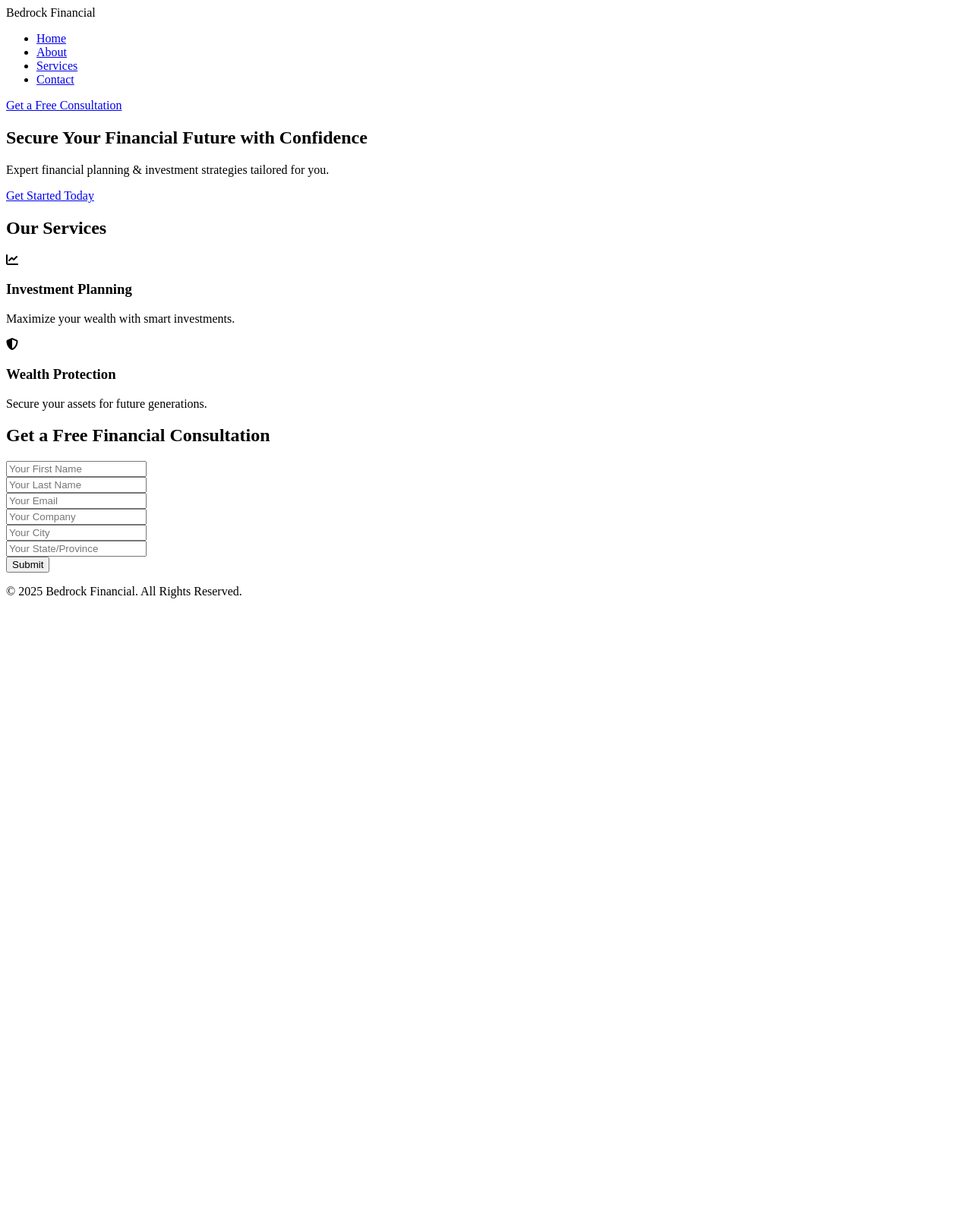
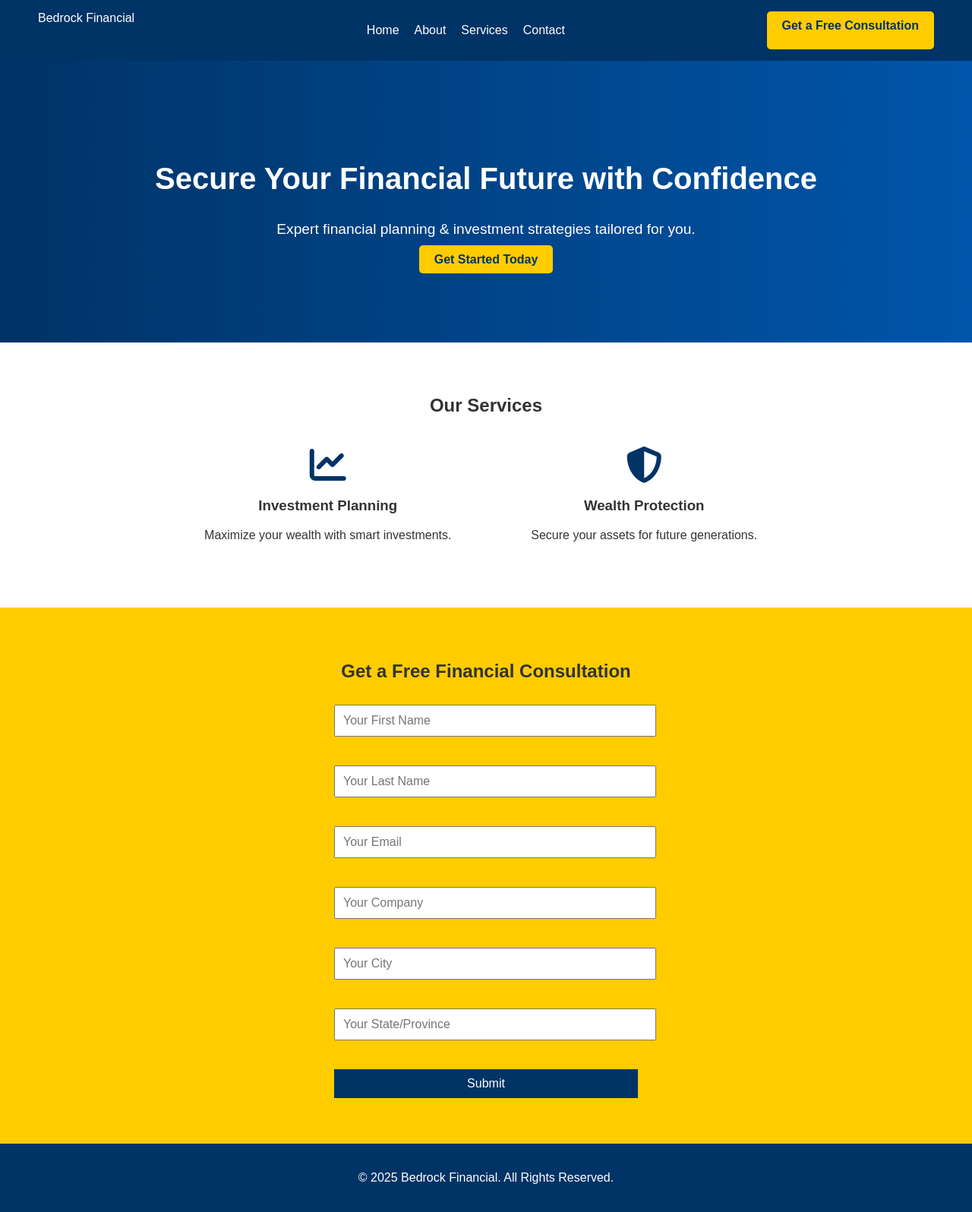
Before and after one commit to amjadajmer/amjadajmer.github.io, a Jekyll site: the page bedrockFinancial/index.html, which Jekyll copies as it is, in a window 1280 px wide. Shown: the whole page at 76% size. Built offline with Jekyll 4.4.1, drawn with Linux system fonts in a browser that asks for light colours; before the commit the page ends 900 px from its top, so only the background shows below that.

Commit message:
Fixed css

```diff
--- a/bedrockFinancial/index.html
+++ b/bedrockFinancial/index.html
@@ -5,7 +5,7 @@
     <meta name="viewport" content="width=device-width, initial-scale=1.0">
     <META HTTP-EQUIV="Content-type" CONTENT="text/html; charset=UTF-8">
     <title>Bedrock Financial</title>
-    <link rel="stylesheet" href="bedrockFinancial/css/styles.css">
+    <link rel="stylesheet" href="./css/styles.css">
     <link rel="stylesheet" href="https://cdnjs.cloudflare.com/ajax/libs/font-awesome/6.4.2/css/all.min.css">
 </head>
 <body>
@@ -55,7 +55,7 @@
             <form action="https://webto.salesforce.com/servlet/servlet.WebToLead?encoding=UTF-8&orgId=00DHr00000JRAps" method="POST">
 
                 <input type=hidden name="oid" value="00DHr00000JRAps">
-                <input type=hidden name="retURL" value="file:///Users/amjadkhan/Desktop/untitled%20folder/Home.html">
+                <input type=hidden name="retURL" value="https://amjadajmer.github.io/bedrockFinancial/index.html">
                 <input  id="first_name" maxlength="40" name="first_name" placeholder="Your First Name" size="20" type="text" /><br>
 
                 <input  id="last_name" maxlength="80" name="last_name" placeholder="Your Last Name" size="20" type="text" /><br>
```
